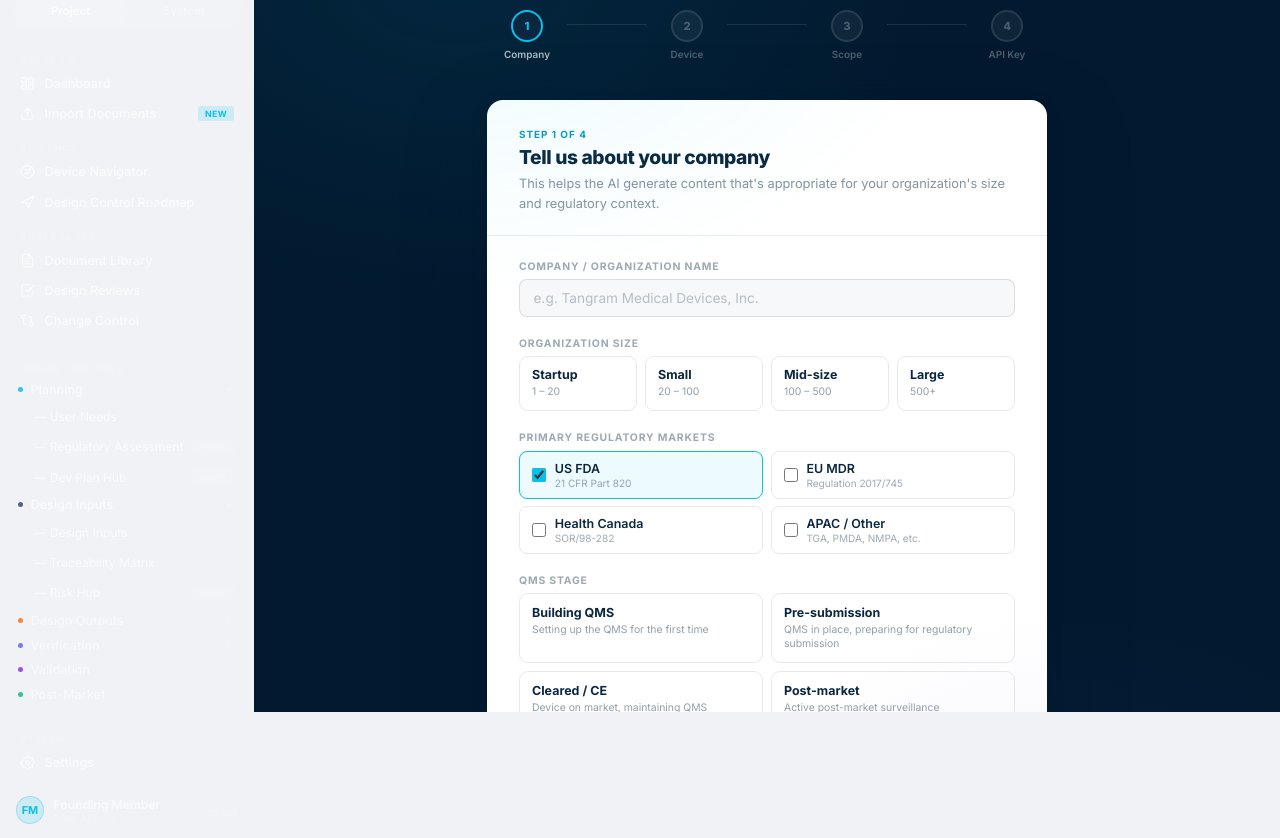
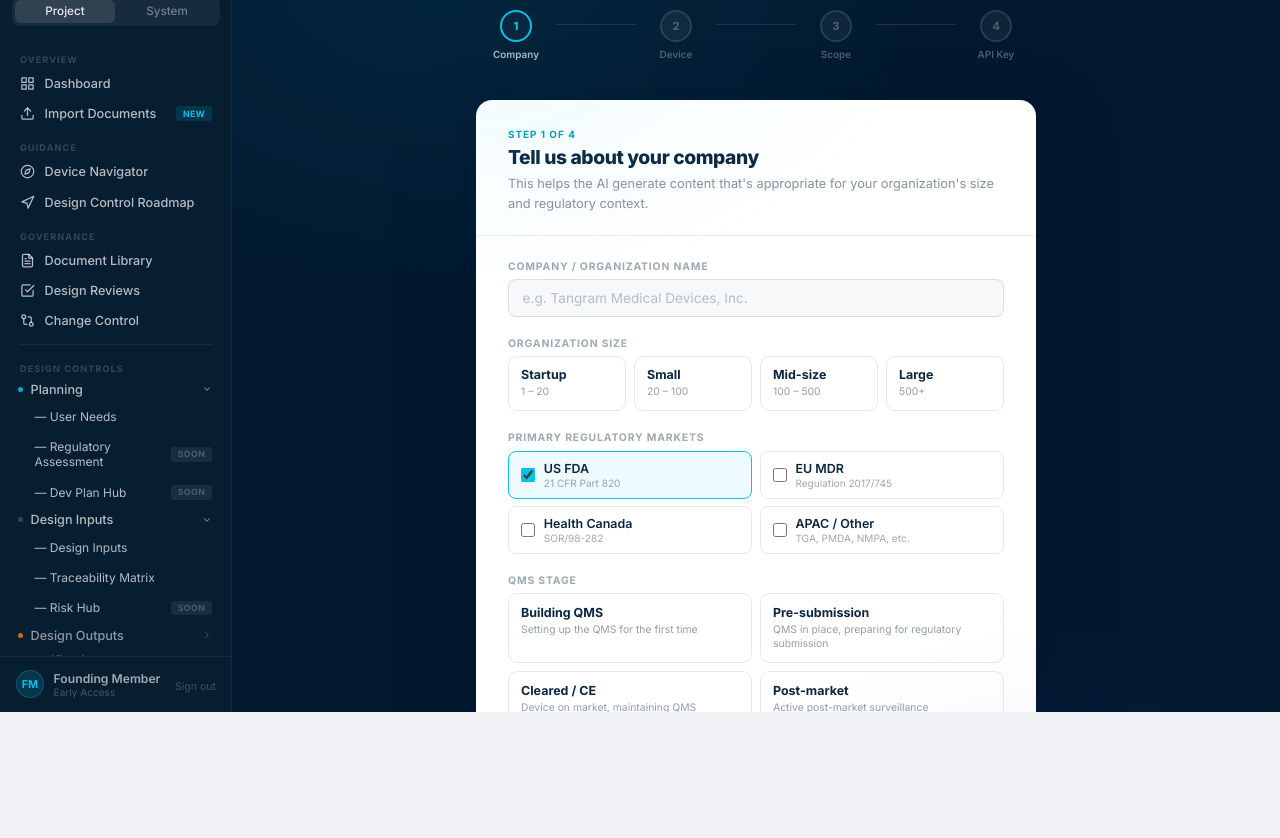
Before and after one commit to esugalski/tangram, a website: page tools/eqms/qms-setup.html in a window 1280 px wide. Shown: the part 88-926 px from the top of the page. After the commit the page ends 800 px from the top, so only its background shows below. Drawn offline with Linux system fonts and the light colour scheme.

Commit message:
Fix sidebar CSS parse error in qms-setup.html
Removed stray --sidebar-w custom property declaration that was sitting
outside any CSS selector, causing the sidebar styles to break.

Co-Authored-By: Claude Sonnet 4.6 <noreply@anthropic.com>

```diff
--- a/tools/eqms/qms-setup.html
+++ b/tools/eqms/qms-setup.html
@@ -25,7 +25,6 @@
     body { font-family: 'Inter', sans-serif; background: #F0F2F5; color: var(--primary); display: flex; height: 100vh; overflow: hidden; }
 
     /* ── SIDEBAR ── */
-    --sidebar-w: 232px;
     .sidebar { width: 232px; background: #071e31; min-height: 100vh; display: flex; flex-direction: column; flex-shrink: 0; position: relative; z-index: 100; }
     .sidebar::after { content: ''; position: absolute; top: 0; right: 0; bottom: 0; width: 1px; background: rgba(255,255,255,0.06); pointer-events: none; }
     .sidebar-header { padding: 1.25rem 1rem 1rem; border-bottom: 1px solid rgba(255,255,255,0.06); }
```
